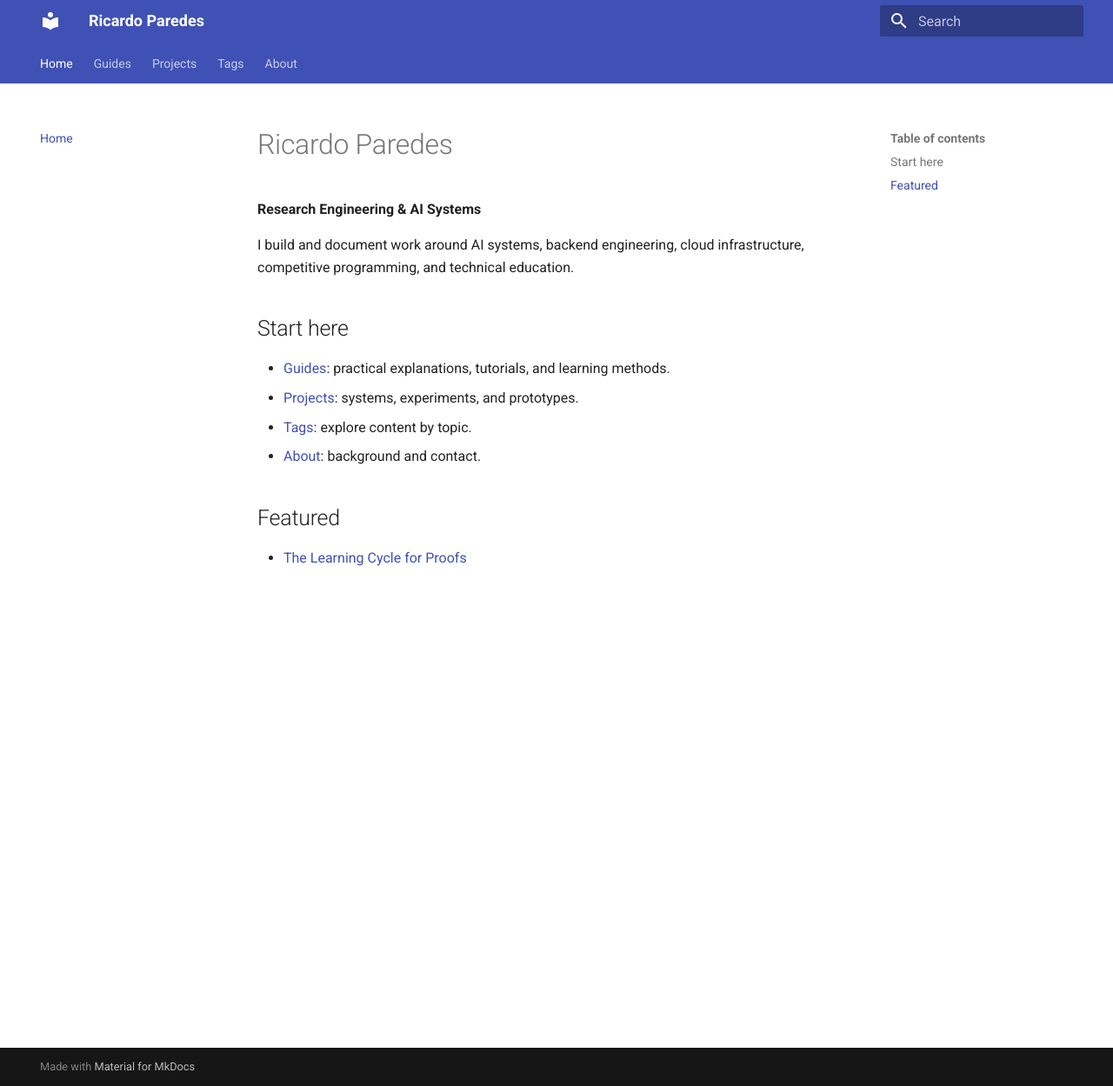
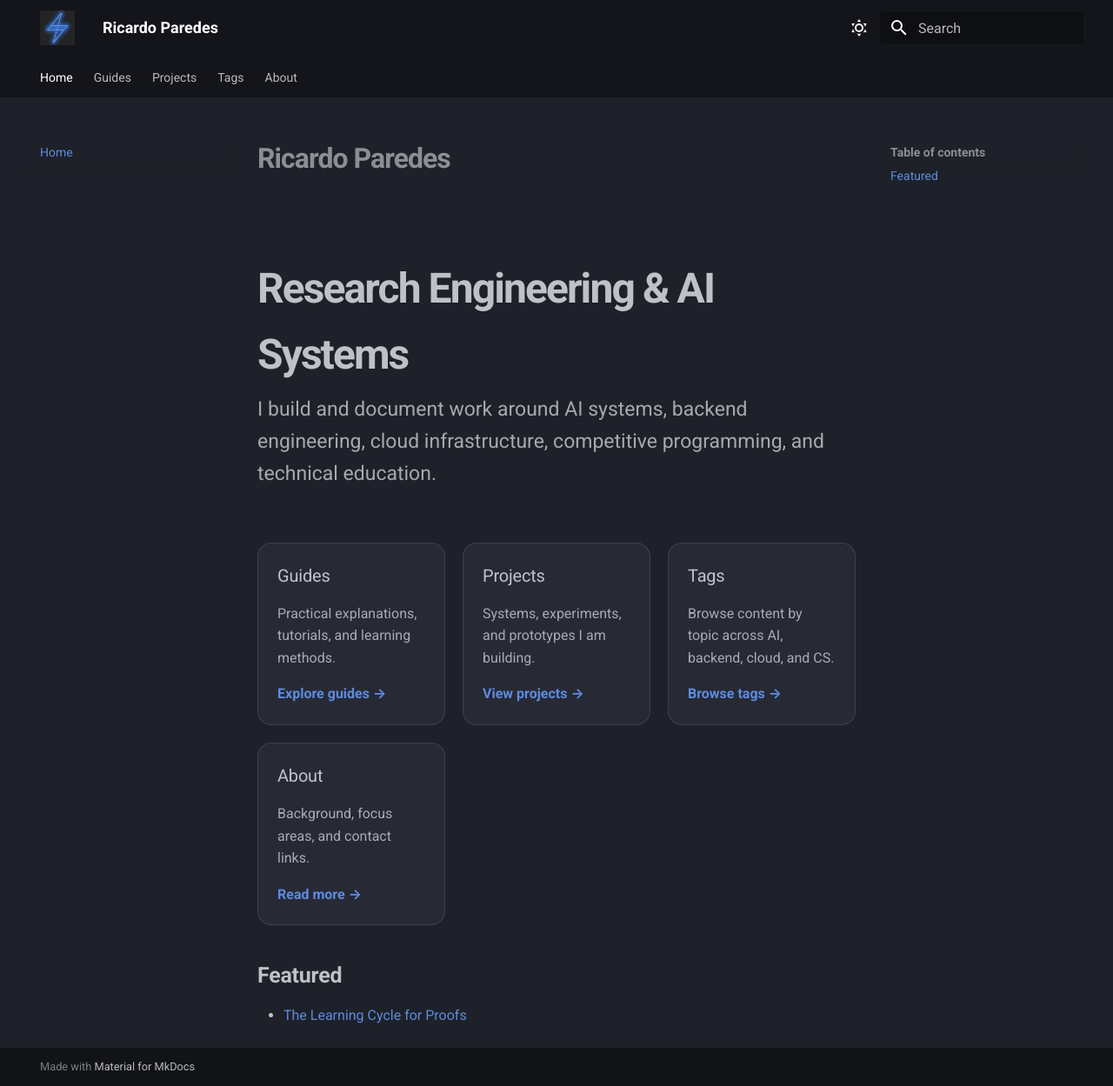
Before and after one commit to thunder8971/thunder8971.github.io, an MkDocs documentation site: the page built from docs/index.md, in a window 1280 px wide and 1249 px high. Shown: the whole window at 87% size. Built offline with MkDocs 1.6.1 and Material for MkDocs 9.7.7, drawn with Linux system fonts in a browser that asks for light colours.

Commit message:
Add custom site logo

```diff
--- a/docs/index.md
+++ b/docs/index.md
@@ -1,15 +1,38 @@
 # Ricardo Paredes
 
-**Research Engineering & AI Systems**
+<div class="hero">
+  <div class="hero-title">Research Engineering & AI Systems</div>
+  <div class="hero-subtitle">
+    I build and document work around AI systems, backend engineering, cloud infrastructure,
+    competitive programming, and technical education.
+  </div>
+</div>
 
-I build and document work around AI systems, backend engineering, cloud infrastructure, competitive programming, and technical education.
+<div class="card-grid">
+  <div class="card">
+    <h3>Guides</h3>
+    <p>Practical explanations, tutorials, and learning methods.</p>
+    <a href="guides/">Explore guides →</a>
+  </div>
 
-## Start here
+  <div class="card">
+    <h3>Projects</h3>
+    <p>Systems, experiments, and prototypes I am building.</p>
+    <a href="projects/">View projects →</a>
+  </div>
 
-- [Guides](guides.md): practical explanations, tutorials, and learning methods.
-- [Projects](projects.md): systems, experiments, and prototypes.
-- [Tags](tags.md): explore content by topic.
-- [About](about.md): background and contact.
+  <div class="card">
+    <h3>Tags</h3>
+    <p>Browse content by topic across AI, backend, cloud, and CS.</p>
+    <a href="tags/">Browse tags →</a>
+  </div>
+
+  <div class="card">
+    <h3>About</h3>
+    <p>Background, focus areas, and contact links.</p>
+    <a href="about/">Read more →</a>
+  </div>
+</div>
 
 ## Featured
 
--- /dev/null
+++ b/docs/stylesheets/extra.css
@@ -0,0 +1,59 @@
+.md-typeset h1 {
+  font-weight: 800;
+  letter-spacing: -0.03em;
+}
+
+.md-typeset h2 {
+  font-weight: 700;
+}
+
+.hero {
+  padding: 2.5rem 0 1.5rem 0;
+}
+
+.hero-title {
+  font-size: 2.4rem;
+  font-weight: 800;
+  letter-spacing: -0.04em;
+  margin-bottom: 0.3rem;
+}
+
+.hero-subtitle {
+  font-size: 1.15rem;
+  opacity: 0.85;
+  max-width: 760px;
+}
+
+.card-grid {
+  display: grid;
+  grid-template-columns: repeat(auto-fit, minmax(210px, 1fr));
+  gap: 1rem;
+  margin-top: 1.5rem;
+}
+
+.card {
+  border: 1px solid var(--md-default-fg-color--lightest);
+  border-radius: 0.8rem;
+  padding: 1.1rem;
+  background: var(--md-code-bg-color);
+}
+
+.card h3 {
+  margin-top: 0;
+  margin-bottom: 0.4rem;
+}
+
+.card p {
+  margin-bottom: 0.8rem;
+  opacity: 0.85;
+}
+
+.card a {
+  font-weight: 700;
+}
+
+.md-header__button.md-logo img {
+  height: 2rem;
+  width: 2rem;
+  object-fit: contain;
+}
--- a/mkdocs.yml
+++ b/mkdocs.yml
@@ -5,13 +5,30 @@ site_author: Ricardo Paredes
 theme:
   name: material
   language: en
+  logo: assets/logo.jpg
+  favicon: assets/logo.jpg
+  palette:
+    - scheme: slate
+      primary: black
+      accent: cyan
+      toggle:
+        icon: material/weather-sunny
+        name: Switch to light mode
+    - scheme: default
+      primary: indigo
+      accent: cyan
+      toggle:
+        icon: material/weather-night
+        name: Switch to dark mode
   features:
     - navigation.tabs
     - navigation.sections
     - navigation.top
+    - navigation.tracking
     - search.suggest
     - search.highlight
     - content.code.copy
+    - toc.follow
 
 plugins:
   - search
@@ -25,8 +42,13 @@ markdown_extensions:
   - pymdownx.highlight
   - pymdownx.inlinehilite
   - admonition
+  - attr_list
+  - md_in_html
   - toc:
       permalink: true
+
+extra_css:
+  - stylesheets/extra.css
 
 extra_javascript:
   - javascripts/mathjax.js
```
Also changed, not shown: docs/assets/logo.jpg (added), site/search/search_index.json, site/tags/index.html.
